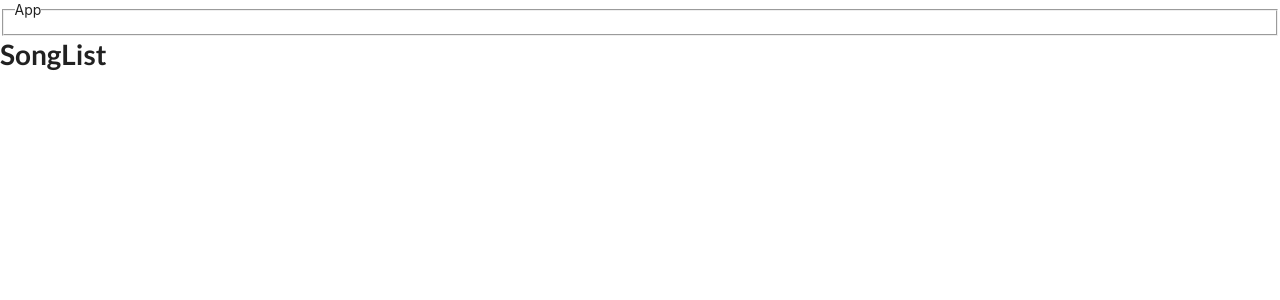
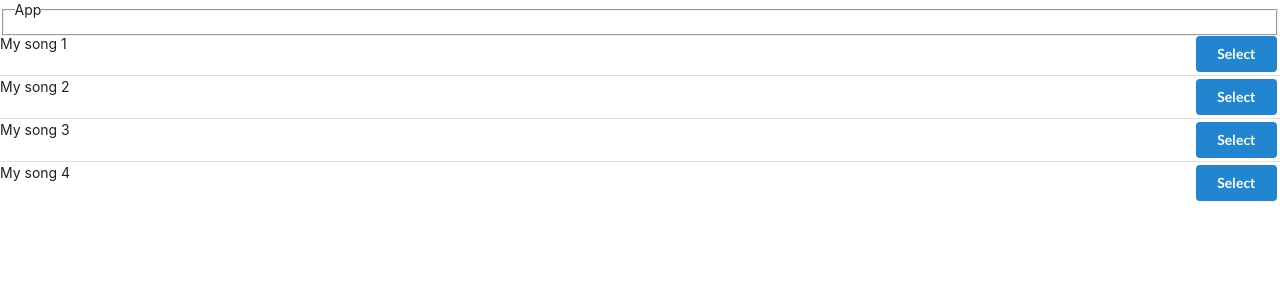
Before and after one commit to AbeTavarez/LearningRedux, a React (Create React App) app in the folder songs/: page / in a window 1280 px wide. Shown: the top 300 px of the page. Built offline with nearby package versions, Linux system fonts and the light colour scheme.

Commit message:
rendering data to app

```diff
--- a/songs/src/components/SongList.js
+++ b/songs/src/components/SongList.js
@@ -1,22 +1,32 @@
-import React, {Component} from 'react';
-
+import React, { Component } from "react";
 // To connect to the store we use:
-import { connect } from 'react-redux';
+import { connect } from "react-redux";
 
 class SongList extends Component {
-    render(){
-        console.log(this.props);
-    return <h1>SongList</h1>
+    renderList() {
+        return this.props.songs.map(song => {
+            return (
+                <div className="item" key={song.title}>
+                    <div className="right floated content">
+                        <button className="ui button primary">Select</button>
+                    </div>
+                    <div className="content">{song.title}</div>
+                </div>
+            )
+        })
     }
-};
+  render() {
+    return <div className="ui divided list">{this.renderList()}</div>
+  }
+}
 
 // by convention we call this function mapStateToProps;
 //this function will get call with all of our state
 const mapStateToProps = (state) => {
-    // this state object will be available as props in our components
-    return {
-        songs: state.songs
-    };
+  // this state object will be available as props in our components
+  return {
+    songs: state.songs,
+  };
 };
 
 // connect return a function that we invoke right after calling connect;
```
